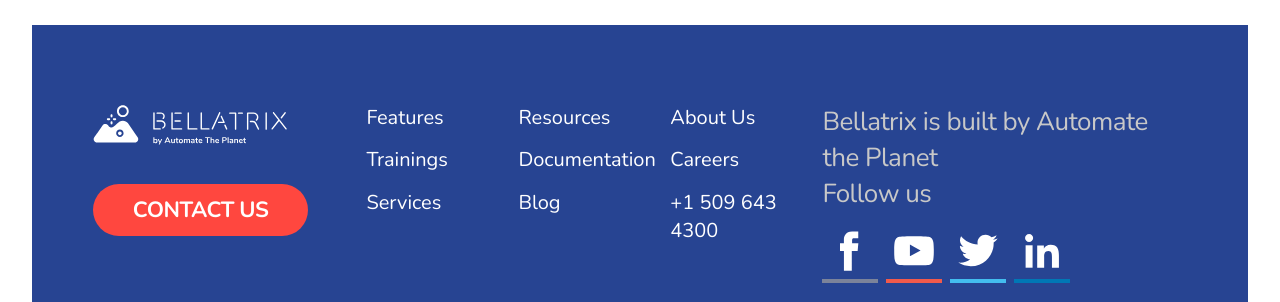
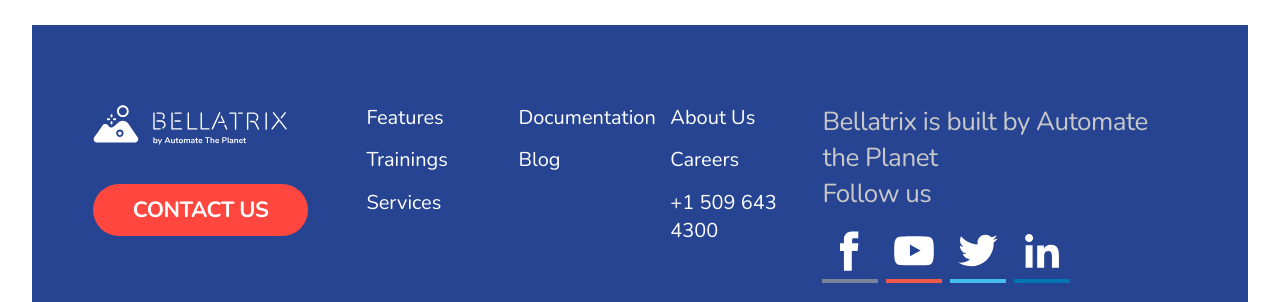
Before and after one commit to AutomateThePlanet/Bellatrix-Java-Documentation, a Jekyll site: the page built from docs/index.md, in a window 1280 px wide. Shown: the part 1342-1644 px from the top of the page. Built offline with Jekyll 4.4.1, drawn with Linux system fonts in a browser that asks for light colours; comment, search, counter and statistics services are not loaded.

Commit message:
fix(nav): re-apply BELLATRIX-07 menus on top of the self-hosted theme
The self-hosted-assets merge kept the old WordPress menu. Learning and Support
now points to the docs overview; All Resources, Videos and Webinars are removed;
AI Agent Documentation (/agent/) is added; Blog goes to Automate The Planet.
Footer: Resources removed, Blog -> Automate The Planet. Assets, search form and
Download dropdown unchanged.

Co-Authored-By: Claude Opus 5.5 <noreply@anthropic.com>

```diff
--- a/docs/_includes/footer.html
+++ b/docs/_includes/footer.html
@@ -61,9 +61,8 @@
 <li id="menu-item-4206" class="menu-item menu-item-type-post_type menu-item-object-page menu-item-4206"><a href="https://www.automatetheplanet.com/services/">Services</a></li>
 </ul>			</div>
 			<div class="tat-u-1 tat-u-xl-1-3">
-				<ul id="menu-footer-two" class="menu-footer"><li id="menu-item-1627" class="menu-item menu-item-type-post_type menu-item-object-page menu-item-1627"><a href="https://bellatrix.solutions/learning-resources/">Resources</a></li>
-<li id="menu-item-1674" class="menu-item menu-item-type-custom menu-item-object-custom menu-item-1674"><a href="https://docs.bellatrix.solutions/overview/">Documentation</a></li>
-<li id="menu-item-4205" class="menu-item menu-item-type-taxonomy menu-item-object-category menu-item-4205"><a href="https://bellatrix.solutions/category/blog/">Blog</a></li>
+				<ul id="menu-footer-two" class="menu-footer"><li id="menu-item-1674" class="menu-item menu-item-type-custom menu-item-object-custom menu-item-1674"><a href="https://docs.bellatrix.solutions/overview/">Documentation</a></li>
+<li id="menu-item-4205" class="menu-item menu-item-type-custom menu-item-object-custom menu-item-4205"><a href="https://www.automatetheplanet.com/blog/">Blog</a></li>
 </ul>			</div>
 			<div class="tat-u-1 tat-u-xl-1-3">
 				<ul id="menu-footer-three" class="menu-footer"><li id="menu-item-1676" class="menu-item menu-item-type-post_type menu-item-object-page menu-item-1676"><a href="https://www.automatetheplanet.com/about-us/">About Us</a></li>
--- a/docs/_includes/header.html
+++ b/docs/_includes/header.html
@@ -195,17 +195,16 @@
 
     <nav id="menu" class="tat-f-1-1 tat-c tat-top tat-left">
       <ul id="menu-main" class="tat-c tat-top">
-        <!-- Same menu as https://bellatrix.solutions/ -->
+        <!-- Same menu as bellatrix.solutions (BELLATRIX-07): blog / videos / webinars / learning resources retired;
+             company pages, trainings, services and the blog live on Automate The Planet. -->
         <li id="menu-item-613" class="menu-item menu-item-type-post_type menu-item-object-features menu-item-613"><a href="https://bellatrix.solutions/features/web/">Features</a></li>
-        <li id="menu-item-720" class="menu-item menu-item-type-post_type menu-item-object-page menu-item-has-children menu-item-720"><a href="https://bellatrix.solutions/learning-resources/">Learning and Support</a>
+        <li id="menu-item-720" class="menu-item menu-item-type-custom menu-item-object-custom menu-item-has-children menu-item-720"><a href="https://docs.bellatrix.solutions/overview/">Learning and Support</a>
           <ul class="sub-menu">
-            <li id="menu-item-3370" class="menu-item menu-item-type-post_type menu-item-object-page menu-item-3370"><a href="https://bellatrix.solutions/learning-resources/">All Resources</a></li>
             <li id="menu-item-153" class="menu-item menu-item-type-custom menu-item-object-custom menu-item-153"><a href="https://docs.bellatrix.solutions/overview/">CSharp Documentation</a></li>
             <li id="menu-item-4633" class="menu-item menu-item-type-custom menu-item-object-custom menu-item-4633"><a href="https://docs.java.bellatrix.solutions/web-automation/">Java Documentation</a></li>
             <li id="menu-item-4701" class="menu-item menu-item-type-custom menu-item-object-custom menu-item-4701"><a href="https://docs.javascript.bellatrix.solutions/">JavaScript Documentation</a></li>
-            <li id="menu-item-2637" class="menu-item menu-item-type-taxonomy menu-item-object-category menu-item-2637"><a href="https://bellatrix.solutions/category/blog/">Blog</a></li>
-            <li id="menu-item-2630" class="menu-item menu-item-type-taxonomy menu-item-object-category menu-item-2630"><a href="https://bellatrix.solutions/category/videos/">Videos</a></li>
-            <li id="menu-item-3366" class="menu-item menu-item-type-taxonomy menu-item-object-category menu-item-3366"><a href="https://bellatrix.solutions/category/webinars/">Webinars</a></li>
+            <li id="menu-item-agent" class="menu-item menu-item-type-custom menu-item-object-custom menu-item-agent"><a href="https://bellatrix.solutions/agent/">AI Agent Documentation</a></li>
+            <li id="menu-item-2637" class="menu-item menu-item-type-custom menu-item-object-custom menu-item-2637"><a href="https://www.automatetheplanet.com/blog/">Blog</a></li>
           </ul>
         </li>
         <li id="menu-item-3253" class="menu-item menu-item-type-post_type menu-item-object-page menu-item-3253"><a href="https://www.automatetheplanet.com/services/private-training/">Trainings</a></li>
```
